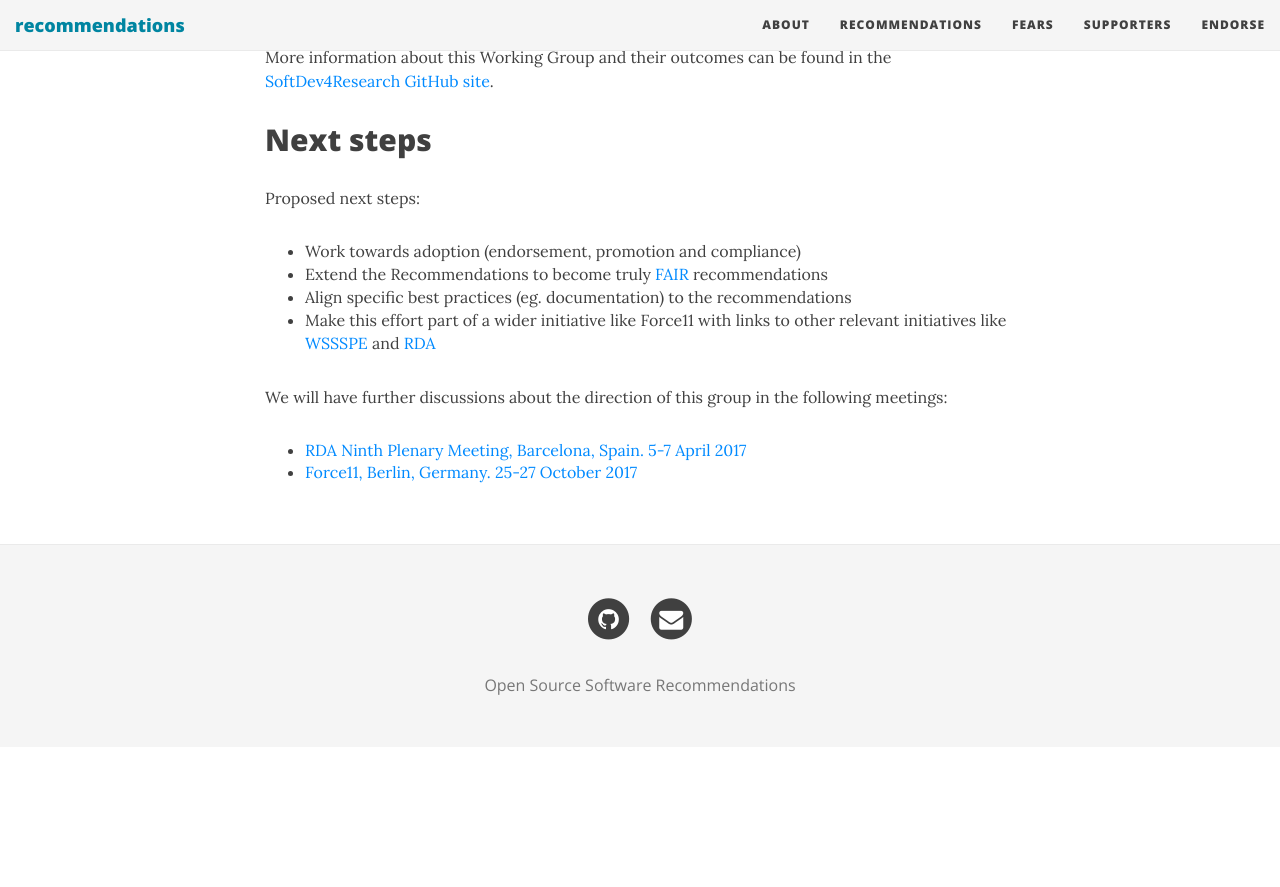
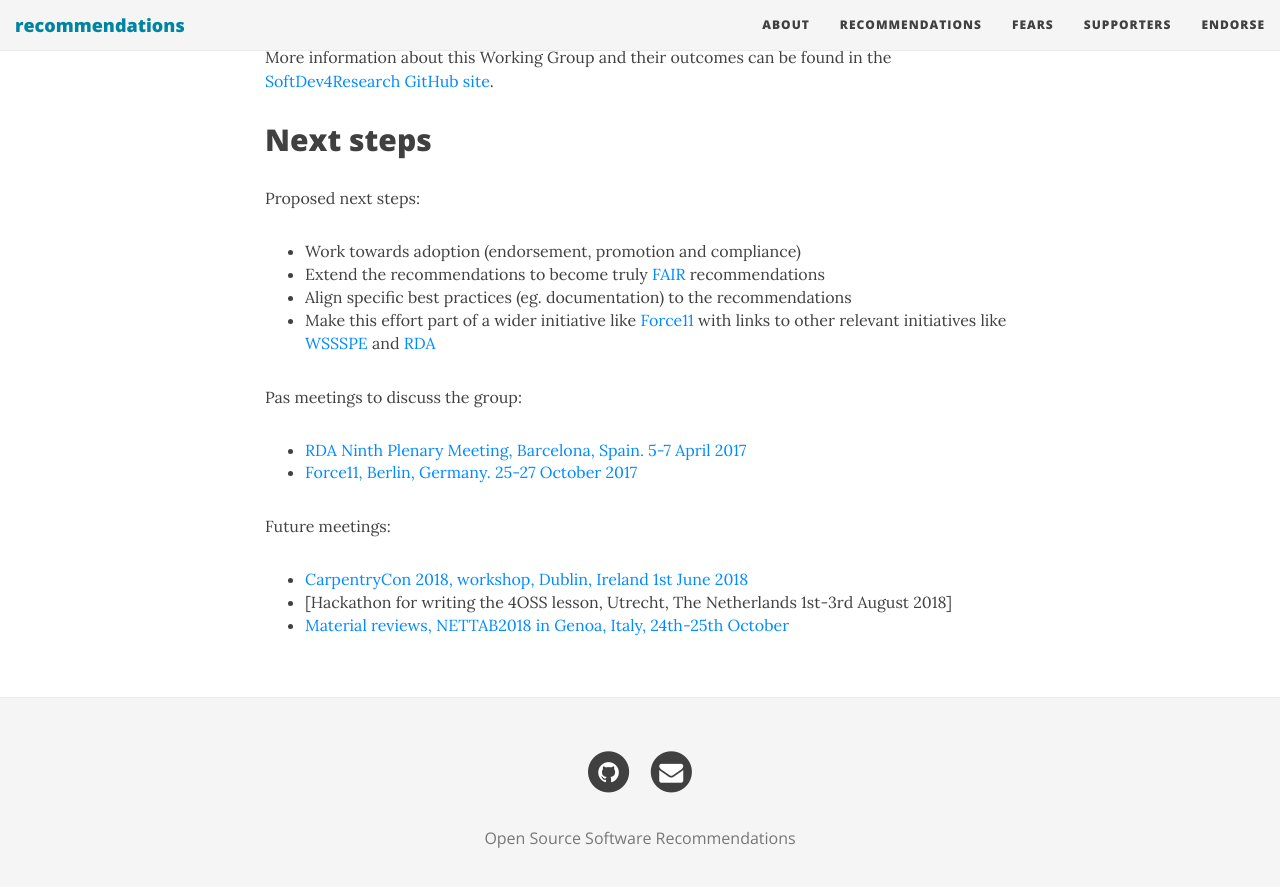
Before and after one commit to SoftDev4Research/recommendations, a Jekyll site: the page built from about.md, in a window 1280 px wide and 900 px high, scrolled down 1189 px. Shown: the top 887 px of the window. Built offline with Jekyll 4.4.1, drawn with Linux system fonts in a browser that asks for light colours; nearby versions of some CDN libraries; before the commit the page ends 1936 px from its top, so only the background shows below that.

Commit message:
Fixed links
- updated links to index, endorse, and supporters
- added some links

```diff
--- a/about.md
+++ b/about.md
@@ -9,10 +9,10 @@
 
 Establishing and promoting best practices in research software development can improve it's quality and sustainability, and will lead to improved reproducibility and reusability of research results.
 
-We propose [four simple recommendations](index) aiming to raise the awareness of best practices and encouraging their adoption. These recommendations are designed around Open Source values, and provide practical suggestions that contribute to making research software and its source code more discoverable, reusable and transparent.
+We propose [four simple recommendations](../index) aiming to raise the awareness of best practices and encouraging their adoption. These recommendations are designed around Open Source values, and provide practical suggestions that contribute to making research software and its source code more discoverable, reusable and transparent.
 
 ## How to contribute and get in touch
-To endorse the Recommendations go to the [Endorse section](endorse) and fill in a short online from. The [Supporters section](supporters) list individual researchers and organisations who have already endorsed the Recommendations.
+To endorse the Recommendations go to the [Endorse section](../endorse) and fill in a short online from. The [Supporters section](../supporters) list individual researchers and organisations who have already endorsed the Recommendations.
 
 If you would like to be part of this group to develop further software best practices and recommendations, add your contact information to this [spreadsheet](https://docs.google.com/spreadsheets/d/1JyFX5q2CQU7gzTuXrHrxKWYthnE9YcNWmu-qtB-nNxc/edit?usp=sharing) to subscribe you to our [mailing list](mailto:software-development-best-practices-group@elixir-europe.org) and [github repository](https://github.com/SoftDev4Research/open-source-software).
 
@@ -26,10 +26,15 @@
 ## Next steps
 Proposed next steps:
  - Work towards adoption (endorsement, promotion and compliance)
- - Extend the Recommendations to become truly [FAIR](http://www.nature.com/articles/sdata201618) recommendations
+ - Extend the recommendations to become truly [FAIR](http://www.nature.com/articles/sdata201618) recommendations
  - Align specific best practices (eg. documentation) to the recommendations
- - Make this effort part of a wider initiative like Force11 with links to other relevant initiatives like [WSSSPE](http://wssspe.researchcomputing.org.uk/) and [RDA](https://www.rd-alliance.org/)
+ - Make this effort part of a wider initiative like [Force11](https://www.force11.org/) with links to other relevant initiatives like [WSSSPE](http://wssspe.researchcomputing.org.uk/) and [RDA](https://www.rd-alliance.org/)
 
-We will have further discussions about the direction of this group in the following meetings:
+Pas meetings to discuss the group:
  - [RDA Ninth Plenary Meeting, Barcelona, Spain. 5-7 April 2017](https://www.rd-alliance.org/plenaries/rda-ninth-plenary-meeting-barcelona)
  - [Force11, Berlin, Germany. 25-27 October 2017](https://www.force11.org/meetings/force2017)
+
+Future meetings:
+- [CarpentryCon 2018, workshop, Dublin, Ireland 1st June 2018](https://github.com/carpentries/carpentrycon/blob/master/Sessions/2018-06-01/02-Workshop-2-Lesson-Hack-a-Thon-Voted-Session-From-Pitches/4OSS-lesson-development.md)
+- [Hackathon for writing the 4OSS lesson, Utrecht, The Netherlands 1st-3rd August 2018]
+- [Material reviews, NETTAB2018 in Genoa, Italy, 24th-25th October](http://www.igst.it/nettab/2018/)
```
